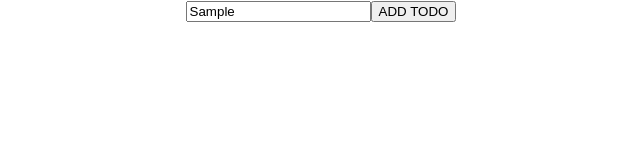
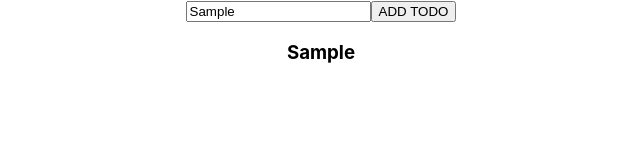
Before and after one commit to Sahid-321/react-redux, a React (Create React App) app in the folder todo_demo1/todo/: page / in a window 1280 px wide. Both pictures are taken after typing "Sample" into the empty fields and a click on the button "ADD TODO". Shown: the top 160 px of the page, without its empty margins (319-959 px from the left). Built offline with nearby package versions, Linux system fonts and the light colour scheme.

Commit message:
map fetching

```diff
--- a/todo_demo1/todo/src/App.js
+++ b/todo_demo1/todo/src/App.js
@@ -6,7 +6,7 @@ import { addTodo, deleteTodo, removeAll } from './action/index';
 
 const  App= ()=> {
   const dispatch = useDispatch();
-  // const list = useSelector((state)=>)
+   const list = useSelector((state)=> state.TodoReducer.list)
   const [todoValue, setTodoValue] = useState('')
   console.log(todoValue);
   return (
@@ -14,6 +14,16 @@ const  App= ()=> {
     <input placeholder='Enter Task'
     value={todoValue} onChange={(event)=> setTodoValue(event.target.value)} />
   <button onClick={()=>dispatch(addTodo(todoValue))} >ADD TODO</button>
+
+   {
+    list.map((elem)=>{
+      return(
+        <div key={elem.id}>
+        <h3>{elem.data}</h3>
+        </div>
+      )
+    })
+   }
     </div>
   );
 }
```
